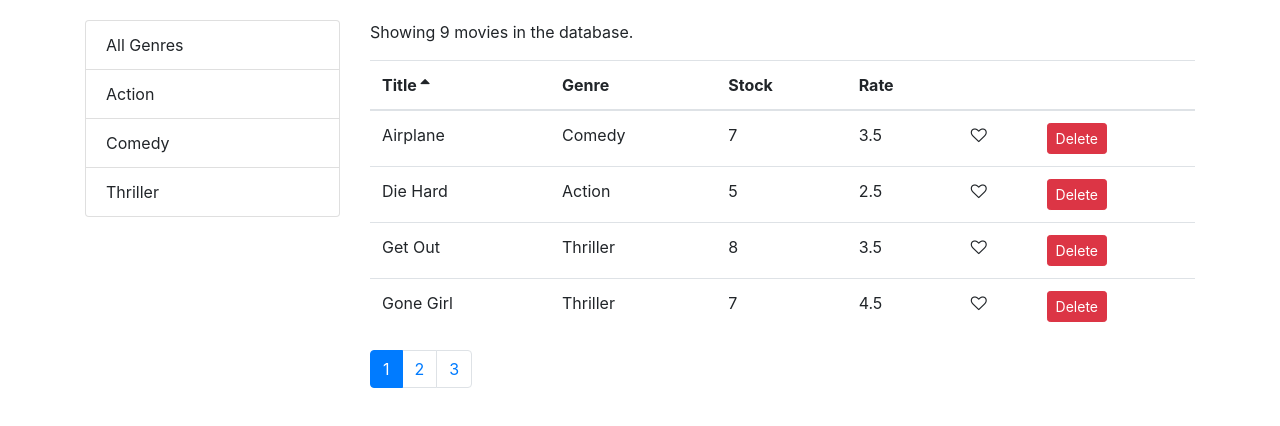
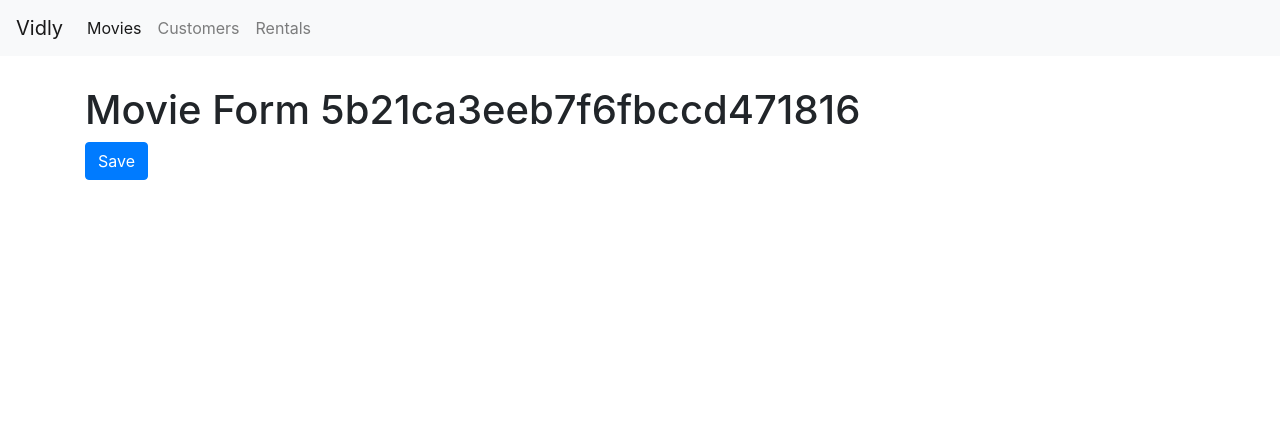
Before and after one commit to kpobozhny/react-vidly, a React (Create React App) app: page /movies/5b21ca3eeb7f6fbccd471816 in a window 1280 px wide. Shown: the top 426 px of the page. Built offline with nearby package versions, Linux system fonts and the light colour scheme.

Commit message:
Routing completed

```diff
--- a/package.json
+++ b/package.json
@@ -9,6 +9,7 @@
     "prop-types": "^15.7.2",
     "react": "^16.8.5",
     "react-dom": "^16.8.5",
+    "react-router-dom": "^4.3.1",
     "react-scripts": "2.1.8"
   },
   "scripts": {
--- a/src/App.js
+++ b/src/App.js
@@ -1,13 +1,30 @@
 import React, { Component } from "react";
+import { Route, Redirect, Switch } from "react-router-dom";
 import Movies from "./components/movies";
+import MovieForm from "./components/movieForm";
+import Customers from "./components/customers";
+import Rentals from "./components/rentals";
+import NotFound from "./components/notFound";
+import NavBar from "./components/navBar";
 import "./App.css";
 
 class App extends Component {
   render() {
     return (
-      <main className="container">
-        <Movies />
-      </main>
+      <React.Fragment>
+        <NavBar />
+        <main className="container">
+          <Switch>
+            <Route path="/movies/:id" component={MovieForm} />
+            <Route path="/movies" component={Movies} />
+            <Route path="/customers" component={Customers} />
+            <Route path="/rentals" component={Rentals} />
+            <Route path="/not-found" component={NotFound} />
+            <Redirect exact from="/" to="/movies" />
+            <Redirect to="/not-found" />
+          </Switch>
+        </main>
+      </React.Fragment>
     );
   }
 }
--- /dev/null
+++ b/src/components/customers.jsx
@@ -0,0 +1,7 @@
+import React from 'react';
+
+const Customers = () => {
+    return <h1>Customers</h1>;
+}
+
+export default Customers;
--- /dev/null
+++ b/src/components/movieForm.jsx
@@ -0,0 +1,17 @@
+import React from "react";
+
+const MovieForm = ({ match, history }) => {
+  return (
+    <div>
+      <h1>Movie Form {match.params.id}</h1>
+      <button
+        className="btn btn-primary"
+        onClick={() => history.push("/movies")}
+      >
+        Save
+      </button>
+    </div>
+  );
+};
+
+export default MovieForm;
--- a/src/components/moviesTable.jsx
+++ b/src/components/moviesTable.jsx
@@ -1,16 +1,23 @@
 import React, { Component } from "react";
+import { Link } from "react-router-dom";
 import Table from "./common/table";
 import Like from "./common/like";
 
 class MoviesTable extends Component {
   columns = [
-    { path: "title", label: "Title" },
+    {
+      path: "title",
+      label: "Title",
+      content: movie => <Link to={`/movies/${movie._id}`}>{movie.title}</Link>
+    },
     { path: "genre.name", label: "Genre" },
     { path: "numberInStock", label: "Stock" },
     { path: "dailyRentalRate", label: "Rate" },
     {
       key: "like",
-      content: movie => <Like liked={movie.liked} onClick={() => this.props.onLike(movie)} />
+      content: movie => (
+        <Like liked={movie.liked} onClick={() => this.props.onLike(movie)} />
+      )
     },
     {
       key: "delete",
@@ -29,7 +36,12 @@
     const { movies, onSort, sortColumn } = this.props;
 
     return (
-        <Table columns={this.columns} data={movies} sortColumn={sortColumn} onSort={onSort}/>
+      <Table
+        columns={this.columns}
+        data={movies}
+        sortColumn={sortColumn}
+        onSort={onSort}
+      />
     );
   }
 }
--- /dev/null
+++ b/src/components/navBar.jsx
@@ -0,0 +1,38 @@
+import React from "react";
+import {Link, NavLink} from "react-router-dom";
+
+const NavBar = () => {
+  return (
+    <nav className="navbar navbar-expand-lg navbar-light bg-light">
+      <Link className="navbar-brand" to="/">
+        Vidly
+      </Link>
+      <button
+        className="navbar-toggler"
+        type="button"
+        data-toggle="collapse"
+        data-target="#navbarNavAltMarkup"
+        aria-controls="navbarNavAltMarkup"
+        aria-expanded="false"
+        aria-label="Toggle navigation"
+      >
+        <span className="navbar-toggler-icon" />
+      </button>
+      <div className="collapse navbar-collapse" id="navbarNavAltMarkup">
+        <div className="navbar-nav">
+          <NavLink className="nav-item nav-link" to="/movies">
+            Movies
+          </NavLink>
+          <NavLink className="nav-item nav-link" to="/customers">
+            Customers
+          </NavLink>
+          <NavLink className="nav-item nav-link" to="/rentals">
+            Rentals
+          </NavLink>
+        </div>
+      </div>
+    </nav>
+  );
+};
+
+export default NavBar;
--- /dev/null
+++ b/src/components/notFound.jsx
@@ -0,0 +1,7 @@
+import React from 'react';
+
+const NotFound = () => {
+    return <h1>Not Found</h1>;
+}
+
+export default NotFound;
--- /dev/null
+++ b/src/components/rentals.jsx
@@ -0,0 +1,7 @@
+import React from 'react';
+
+const Rentals = () => {
+    return <h1>Rentals</h1>;
+}
+
+export default Rentals;
--- a/src/index.css
+++ b/src/index.css
@@ -1,6 +1,6 @@
 body {
   margin: 0;
-  padding: 20px 0 0 0;
+  padding: 0 0 0 0;
   font-family: -apple-system, BlinkMacSystemFont, "Segoe UI", "Roboto", "Oxygen",
     "Ubuntu", "Cantarell", "Fira Sans", "Droid Sans", "Helvetica Neue",
     sans-serif;
@@ -13,6 +13,10 @@
     monospace;
 }
 
+.navbar {
+  margin-bottom: 30px;
+}
+
 .clickable {
   cursor: pointer;
 }
--- a/src/index.js
+++ b/src/index.js
@@ -1,12 +1,18 @@
 import React from "react";
 import ReactDOM from "react-dom";
+import { BrowserRouter } from "react-router-dom";
 import "./index.css";
 import App from "./App";
 import * as serviceWorker from "./serviceWorker";
 import "bootstrap/dist/css/bootstrap.css";
 import "font-awesome/css/font-awesome.css";
 
-ReactDOM.render(<App />, document.getElementById("root"));
+ReactDOM.render(
+  <BrowserRouter>
+    <App />
+  </BrowserRouter>,
+  document.getElementById("root")
+);
 
 // If you want your app to work offline and load faster, you can change
 // unregister() to register() below. Note this comes with some pitfalls.
```
Also changed, not shown: 1 other file (tests, documents, lock files or other folders).
